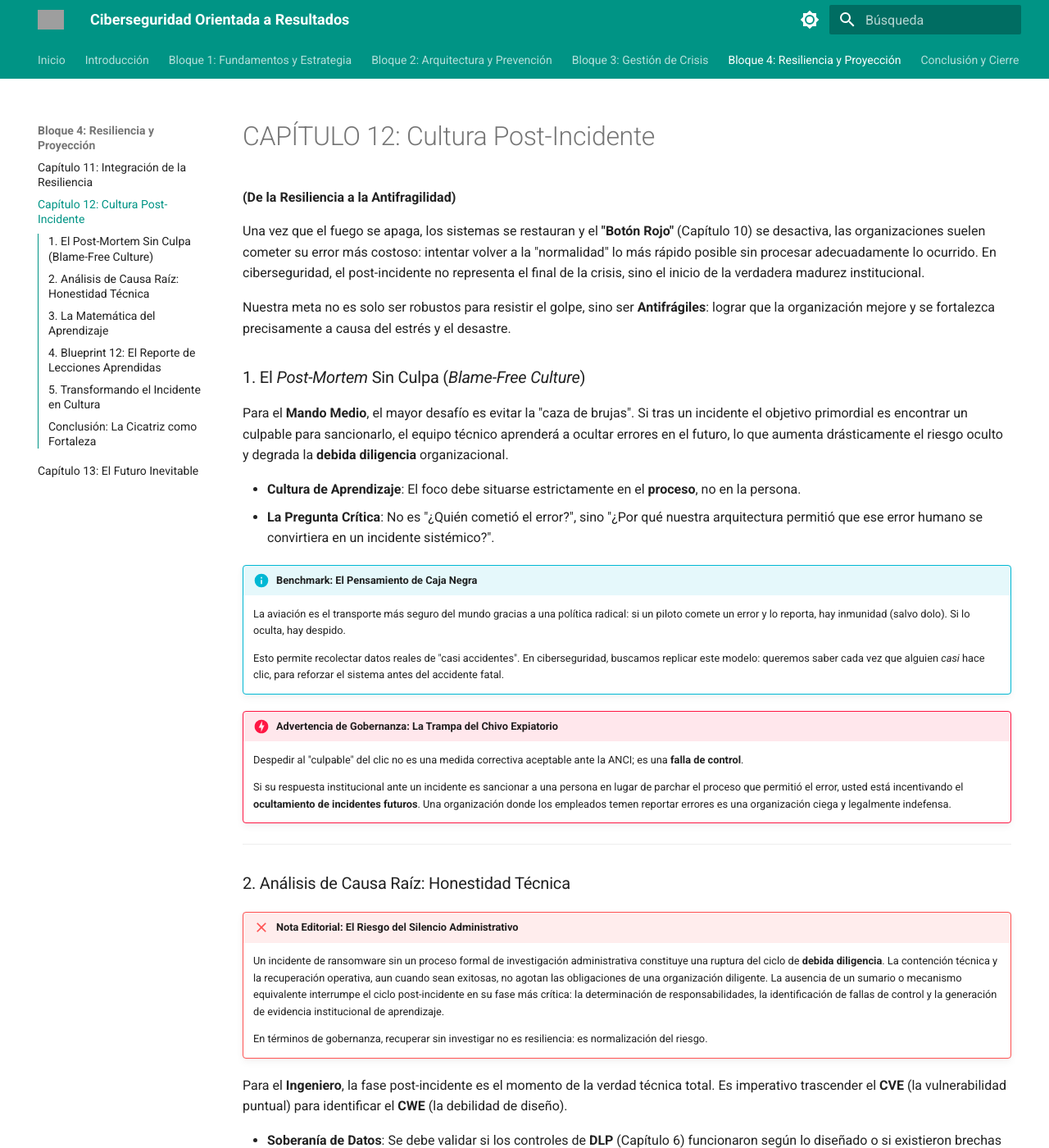
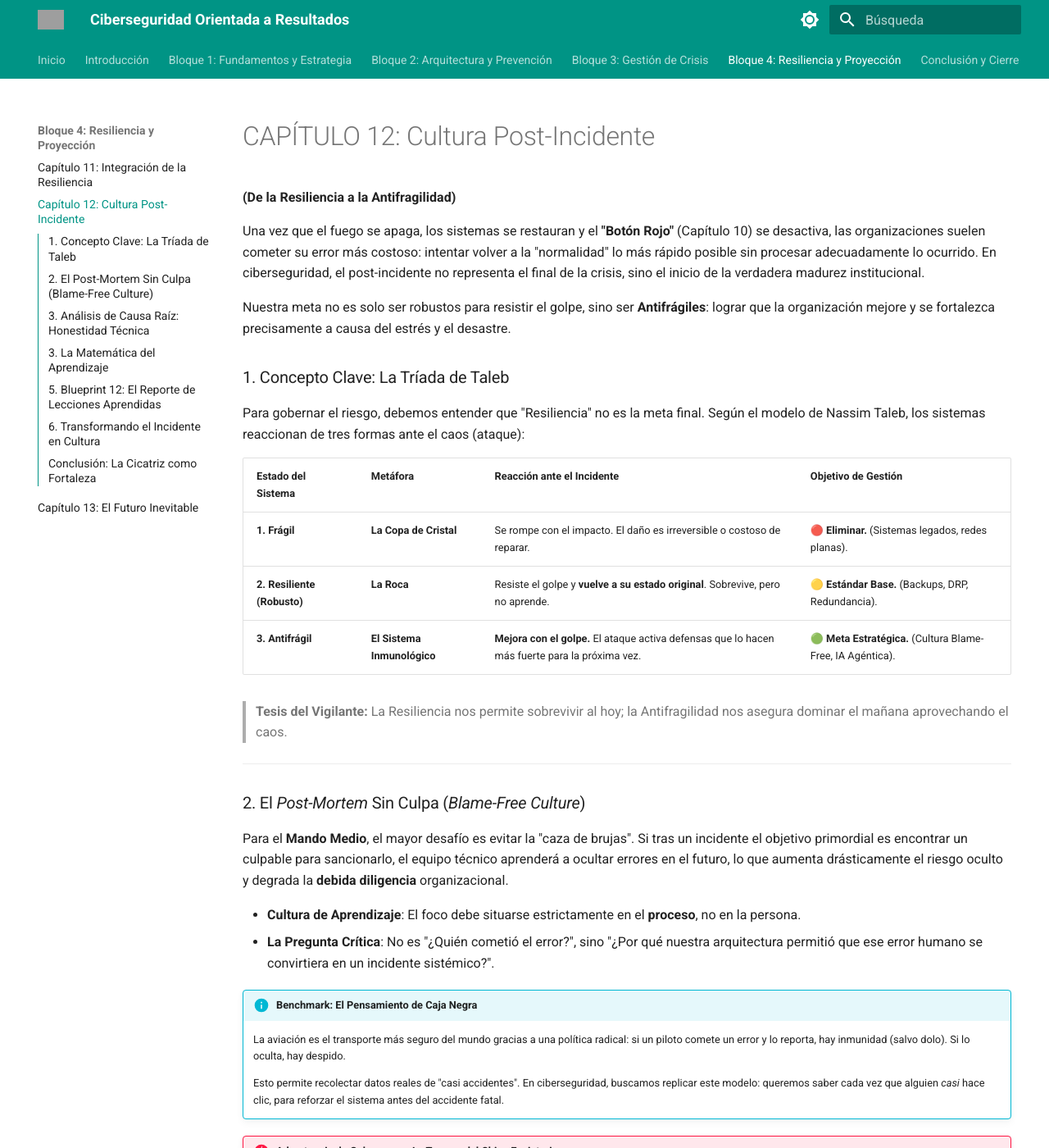
Before and after one commit to jccarvajal/ciberseguridad-grc, an MkDocs documentation site: the page built from docs/capitulos/12-Cultura-Post-Incidente.md, in a window 1280 px wide and 1400 px high. Shown: the whole window at 82% size. Built offline with MkDocs 1.6.1 and Material for MkDocs 9.7.7, drawn with Linux system fonts in a browser that asks for light colours; some of the changed text lies outside the part shown; grey boxes are pictures that could not be loaded.

Commit message:
Update 12-Cultura-Post-Incidente.md

```diff
--- a/docs/capitulos/12-Cultura-Post-Incidente.md
+++ b/docs/capitulos/12-Cultura-Post-Incidente.md
@@ -5,7 +5,20 @@ Una vez que el fuego se apaga, los sistemas se restauran y el **"Botón Rojo"**
 
 Nuestra meta no es solo ser robustos para resistir el golpe, sino ser **Antifrágiles**: lograr que la organización mejore y se fortalezca precisamente a causa del estrés y el desastre.
 
-### 1. El *Post-Mortem* Sin Culpa (*Blame-Free Culture*)
+### 1. Concepto Clave: La Tríada de Taleb
+Para gobernar el riesgo, debemos entender que "Resiliencia" no es la meta final. Según el modelo de Nassim Taleb, los sistemas reaccionan de tres formas ante el caos (ataque):
+
+| Estado del Sistema | Metáfora | Reacción ante el Incidente | Objetivo de Gestión |
+| :--- | :--- | :--- | :--- |
+| **1. Frágil** | **La Copa de Cristal** | Se rompe con el impacto. El daño es irreversible o costoso de reparar. | 🔴 **Eliminar.** (Sistemas legados, redes planas). |
+| **2. Resiliente (Robusto)** | **La Roca** | Resiste el golpe y **vuelve a su estado original**. Sobrevive, pero no aprende. | 🟡 **Estándar Base.** (Backups, DRP, Redundancia). |
+| **3. Antifrágil** | **El Sistema Inmunológico** | **Mejora con el golpe.** El ataque activa defensas que lo hacen más fuerte para la próxima vez. | 🟢 **Meta Estratégica.** (Cultura Blame-Free, IA Agéntica). |
+
+> **Tesis del Vigilante:** La Resiliencia nos permite sobrevivir al hoy; la Antifragilidad nos asegura dominar el mañana aprovechando el caos.
+
+---
+
+### 2. El *Post-Mortem* Sin Culpa (*Blame-Free Culture*)
 
 Para el **Mando Medio**, el mayor desafío es evitar la "caza de brujas". Si tras un incidente el objetivo primordial es encontrar un culpable para sancionarlo, el equipo técnico aprenderá a ocultar errores en el futuro, lo que aumenta drásticamente el riesgo oculto y degrada la **debida diligencia** organizacional.
 
@@ -24,7 +37,7 @@ Para el **Mando Medio**, el mayor desafío es evitar la "caza de brujas". Si tra
 
 ---
 
-### 2. Análisis de Causa Raíz: Honestidad Técnica
+### 3. Análisis de Causa Raíz: Honestidad Técnica
 
 !!! failure "Nota Editorial: El Riesgo del Silencio Administrativo"
     Un incidente de ransomware sin un proceso formal de investigación administrativa constituye una ruptura del ciclo de **debida diligencia**. La contención técnica y la recuperación operativa, aun cuando sean exitosas, no agotan las obligaciones de una organización diligente. La ausencia de un sumario o mecanismo equivalente interrumpe el ciclo post-incidente en su fase más crítica: la determinación de responsabilidades, la identificación de fallas de control y la generación de evidencia institucional de aprendizaje.
@@ -48,7 +61,7 @@ Para ello, es fundamental actualizar el cálculo del ***ALE*** (Capítulo 2). Tr
 
 ---
 
-### 4. Blueprint 12: El Reporte de Lecciones Aprendidas
+### 5. Blueprint 12: El Reporte de Lecciones Aprendidas
 
 !!! example "Estructura del Informe Post-Incidente"
     El **Mando Medio** debe liderar la redacción de este documento, que constituye la evidencia final de **debida diligencia** ante la **ANCI** bajo la **Ley 21.663**:
@@ -62,7 +75,7 @@ Para ello, es fundamental actualizar el cálculo del ***ALE*** (Capítulo 2). Tr
 
 ---
 
-### 5. Transformando el Incidente en Cultura
+### 6. Transformando el Incidente en Cultura
 
 La resiliencia no es un estado técnico, sino un hábito organizacional alimentado por la experiencia.
 
```
